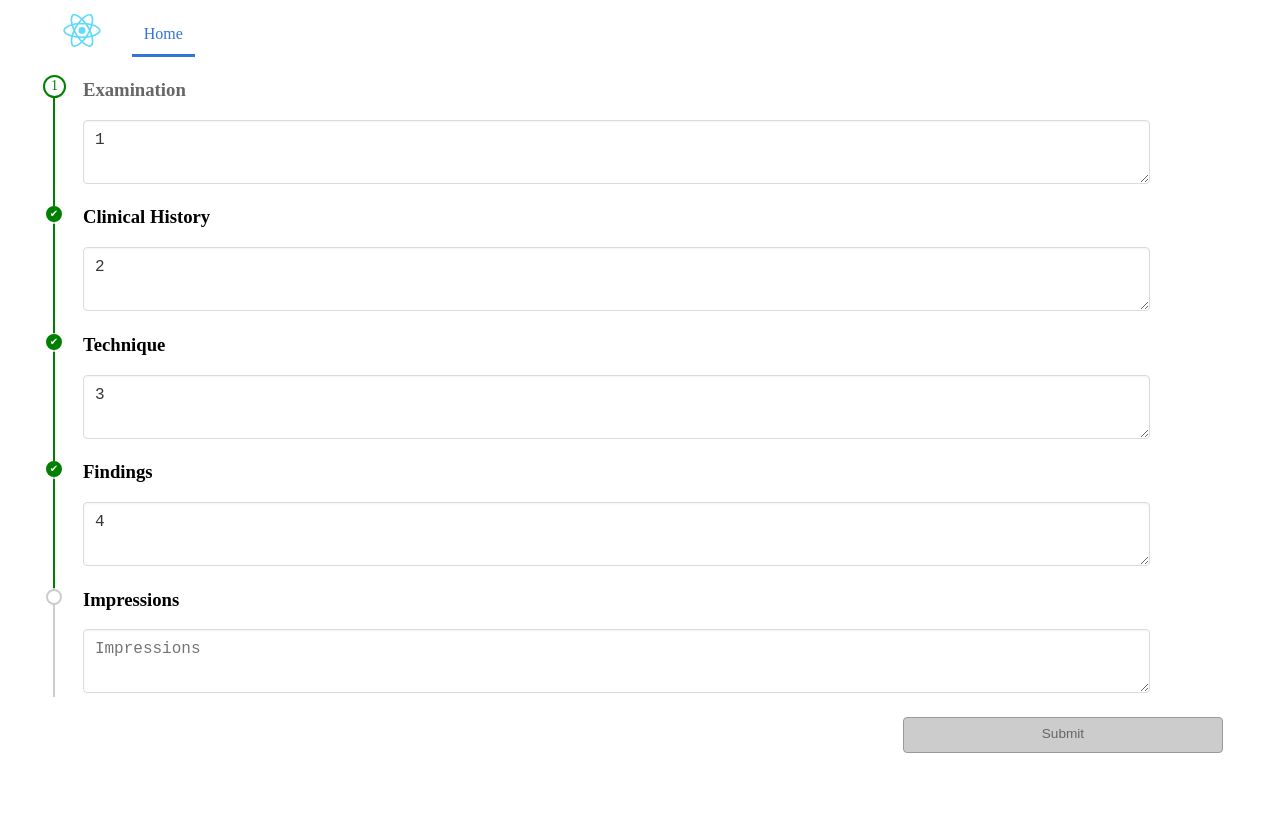
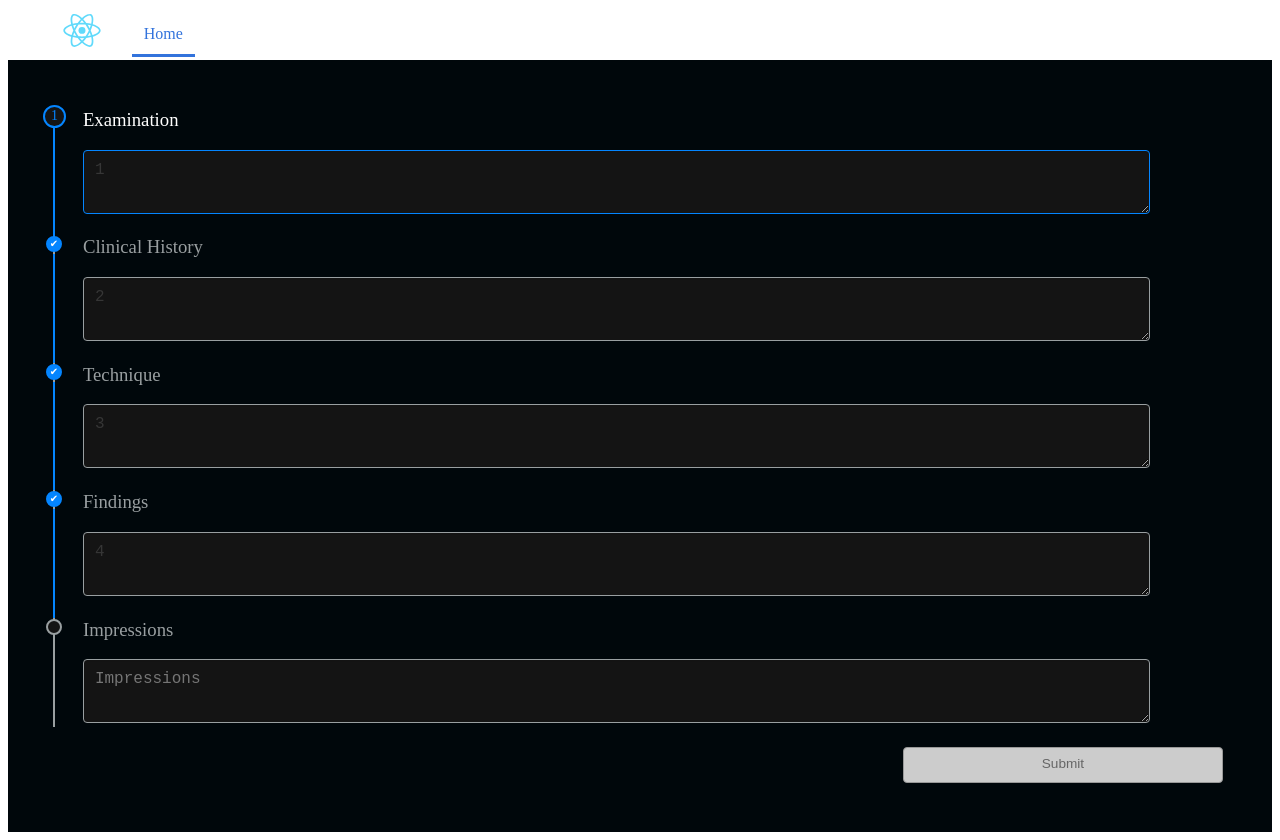
Before and after one commit to Mazzzy/steps-wizard, a React (Create React App) app in the folder steps-wiz-app/: page / in a window 1280 px wide. Before the commit the page ends 800 px from the top, so only its background shows below. Built offline with nearby package versions, Linux system fonts and the light colour scheme.

Commit message:
added styles specific to themes

```diff
--- a/steps-wiz-app/src/components/controls/text-field/TextField.css
+++ b/steps-wiz-app/src/components/controls/text-field/TextField.css
@@ -4,10 +4,10 @@
     box-shadow: inset 0 0.0625em 0.125em rgba(10, 10, 10, 0.05);
     max-width: 100%;
     width: 90%;
-    background-color: #fff;
+    background-color: #141414;
     border-radius: 4px;
     color: #363636;
-    border: 1px solid #dbdbdb;
+    border: 1px solid #999fa1;
     font-size: 1rem;
     line-height: 1.5;
     padding: calc(0.5em - 1px) calc(0.75em - 1px);
--- a/steps-wiz-app/src/components/main-content/MainContent.css
+++ b/steps-wiz-app/src/components/main-content/MainContent.css
@@ -1,9 +1,19 @@
 .main-contents {
-    padding: 0 1.87rem;
+    padding: 1.87rem;
+    background-color: #00070b;
+    color: #999fa1;
+}
+
+.main-contents h3 {
+    font-weight: normal;
 }
 
 .main-contents .current h3 {
-    color: #666666;
+    color: #ffffff;
+}
+
+.main-contents .current .input {
+    border-color: #0485ff;
 }
 
 .btn-container {
--- a/steps-wiz-app/src/components/steps-template/StepsTemplate.css
+++ b/steps-wiz-app/src/components/steps-template/StepsTemplate.css
@@ -11,7 +11,7 @@
     left: 15px;
     width: 10px;
     height: 100%;
-    border-left: 2px solid #ccc;
+    border-left: 2px solid #999fa1;
 }
 .step-item {
     position: relative;
@@ -37,23 +37,23 @@
     left: -37px;
     width: 12px;
     height: 12px;
-    border: 2px solid #ccc;
+    border: 2px solid #999fa1;
     border-radius: 50%;
-    background-color: #fff;
+    background-color: #141414;
 }
 .step-item.is-done::before {
-    border-left: 2px solid green;
+    border-left: 2px solid #0485ff;
 }
 .step-item.is-done::after {
     content: "✔";
     font-size: 10px;
     color: #fff;
     text-align: center;
-    border: 2px solid green;
-    background-color: green;
+    border: 2px solid #0485ff;
+    background-color: #0485ff;
 }
 .step-item.current::before {
-    border-left: 2px solid green;
+    border-left: 2px solid #0485ff;
 }
 .step-item.current::after {
     content: counter(list);
@@ -64,7 +64,7 @@
     left: -40px;
     font-size: 14px;
     text-align: center;
-    color: green;
-    border: 2px solid green;
-    background-color: white;
+    color: #0485ff;
+    border: 2px solid #0485ff;
+    background-color: #141414;
 }
```
